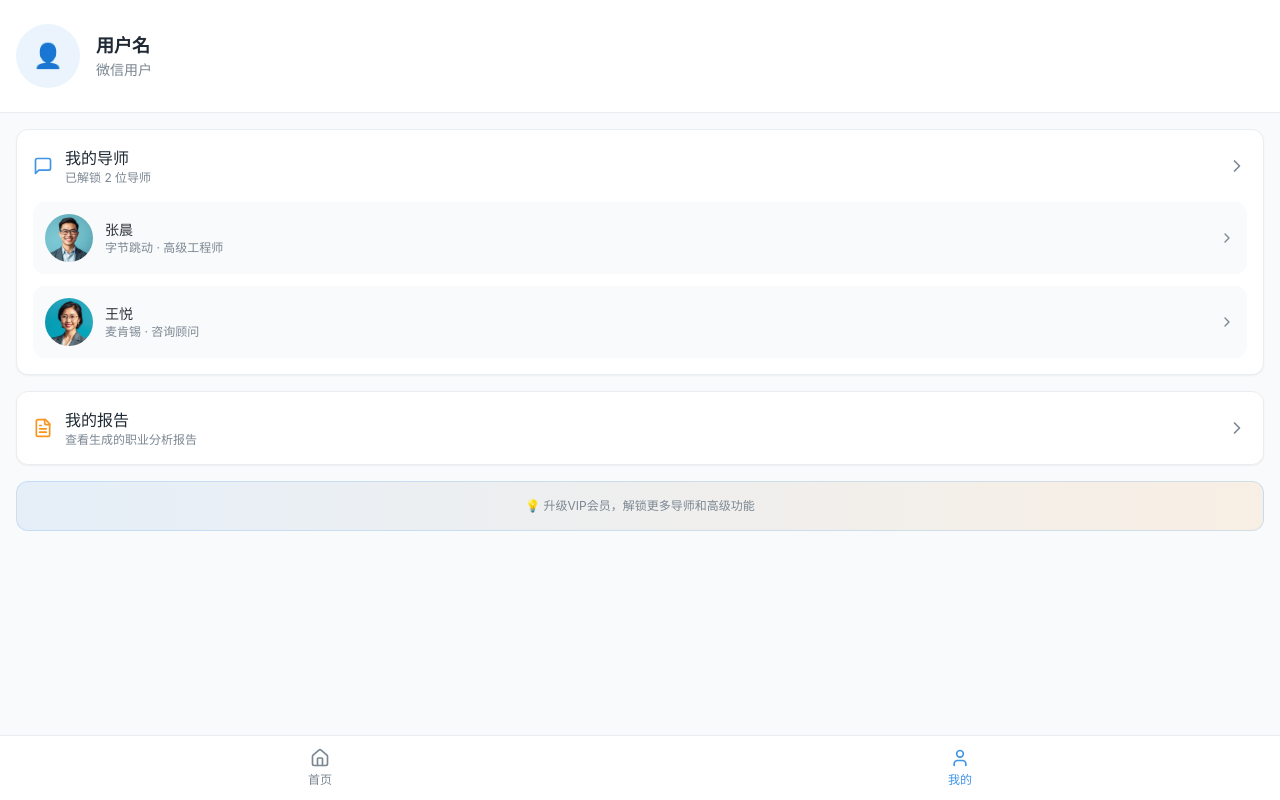
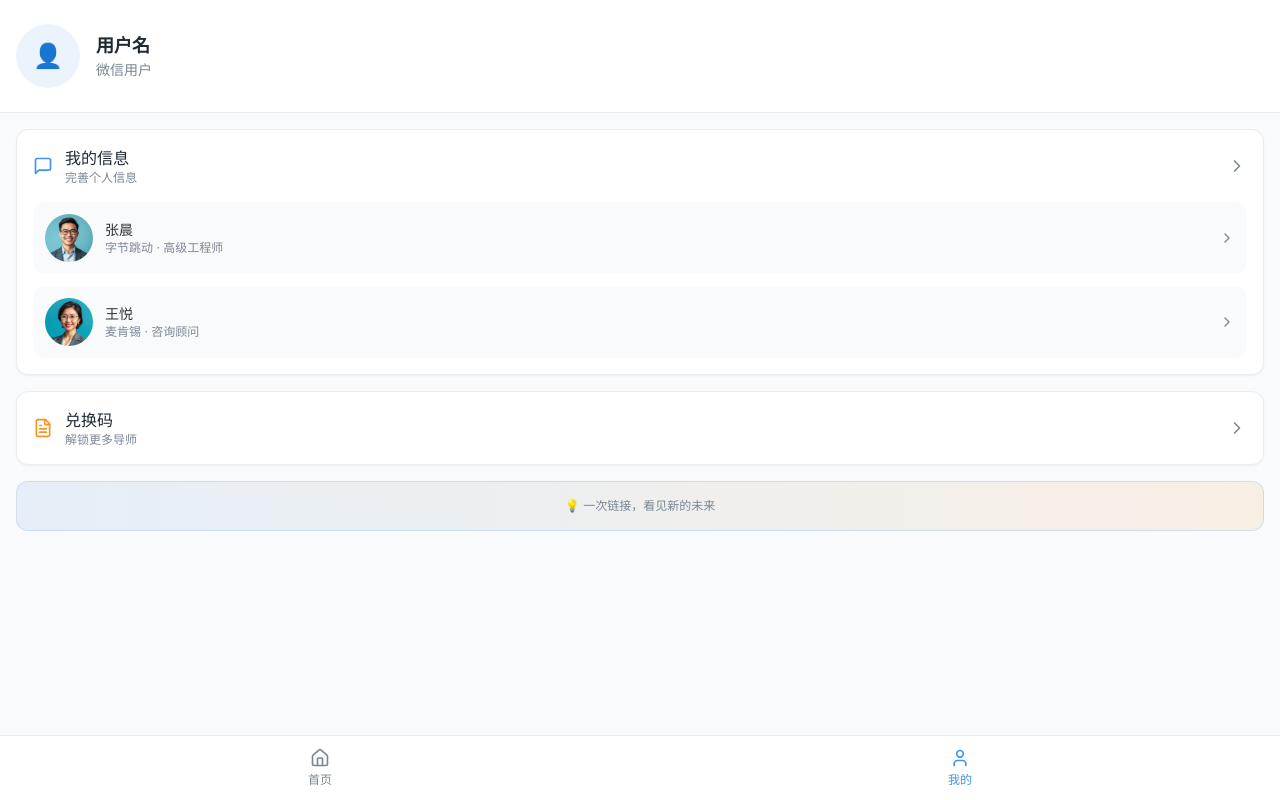
Before and after one commit to f1ashades/mini-craftsman, a React (Vite) app: page /profile in a window 1280 px wide. Built offline with nearby package versions, Linux system fonts and the light colour scheme; the HTML template or start-up script is replaced by a standard one.

Commit message:
Refactor profile page text

```diff
--- a/src/pages/Profile.tsx
+++ b/src/pages/Profile.tsx
@@ -39,7 +39,7 @@ const Profile = () => {
       </header>
 
       <div className="p-4 space-y-4">
-        {/* My Mentors */}
+        {/* My Info */}
         <Card className="p-4">
           <div
             className="flex items-center justify-between cursor-pointer"
@@ -48,8 +48,8 @@ const Profile = () => {
             <div className="flex items-center gap-3">
               <MessageSquare className="w-5 h-5 text-primary" />
               <div>
-                <h3 className="text-base font-medium text-title">我的导师</h3>
-                <p className="text-xs text-caption">已解锁 {unlockedMentors.length} 位导师</p>
+                <h3 className="text-base font-medium text-title">我的信息</h3>
+                <p className="text-xs text-caption">完善个人信息</p>
               </div>
             </div>
             <ChevronRight className="w-5 h-5 text-caption" />
@@ -79,14 +79,14 @@ const Profile = () => {
           )}
         </Card>
 
-        {/* My Reports */}
+        {/* Redeem Code */}
         <Card className="p-4">
           <div className="flex items-center justify-between cursor-pointer">
             <div className="flex items-center gap-3">
               <FileText className="w-5 h-5 text-accent" />
               <div>
-                <h3 className="text-base font-medium text-title">我的报告</h3>
-                <p className="text-xs text-caption">查看生成的职业分析报告</p>
+                <h3 className="text-base font-medium text-title">兑换码</h3>
+                <p className="text-xs text-caption">解锁更多导师</p>
               </div>
             </div>
             <ChevronRight className="w-5 h-5 text-caption" />
@@ -96,7 +96,7 @@ const Profile = () => {
         {/* Info Card */}
         <div className="bg-gradient-to-r from-primary/10 to-accent/10 rounded-lg p-4 border border-primary/20">
           <p className="text-xs text-caption text-center">
-            💡 升级VIP会员，解锁更多导师和高级功能
+            💡 一次链接，看见新的未来
           </p>
         </div>
       </div>
```
